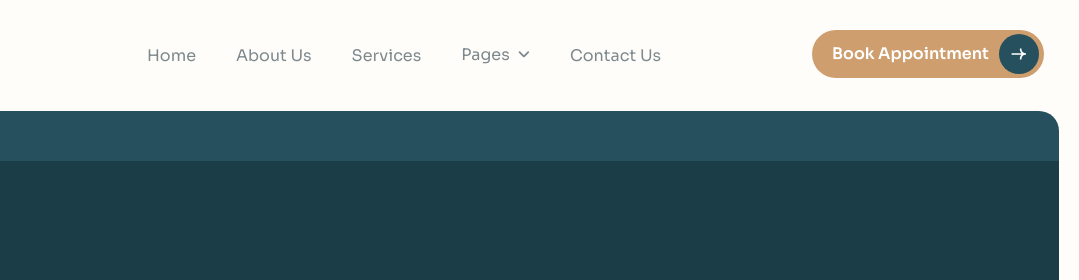
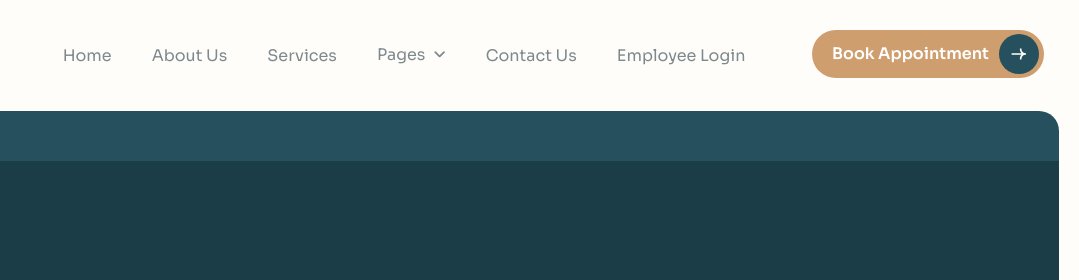
Before and after one commit to Lwilliams002/RecoveryHome, a website: page index.html in a window 1280 px wide. Shown: the top 280 px of the page, 201-1280 px from the left. Drawn offline with Linux system fonts and the light colour scheme.

Commit message:
Initial Home Page

```diff
--- a/index.html
+++ b/index.html
@@ -72,6 +72,7 @@
                                 </li>
                                 <li class="nav-item"><a class="nav-link" href="contact.html">Contact Us</a></li>
                                 <li class="nav-item highlighted-menu"><a class="nav-link" href="book-appointment.html">Book Appointment</a></li>
+                                <li class="nav-item"><a class="nav-link" href="https://lwilliams002.github.io/Oil-CRM/#/login" target="_blank">Employee Login</a></li>
                             </ul>
                         </div>
 
```
